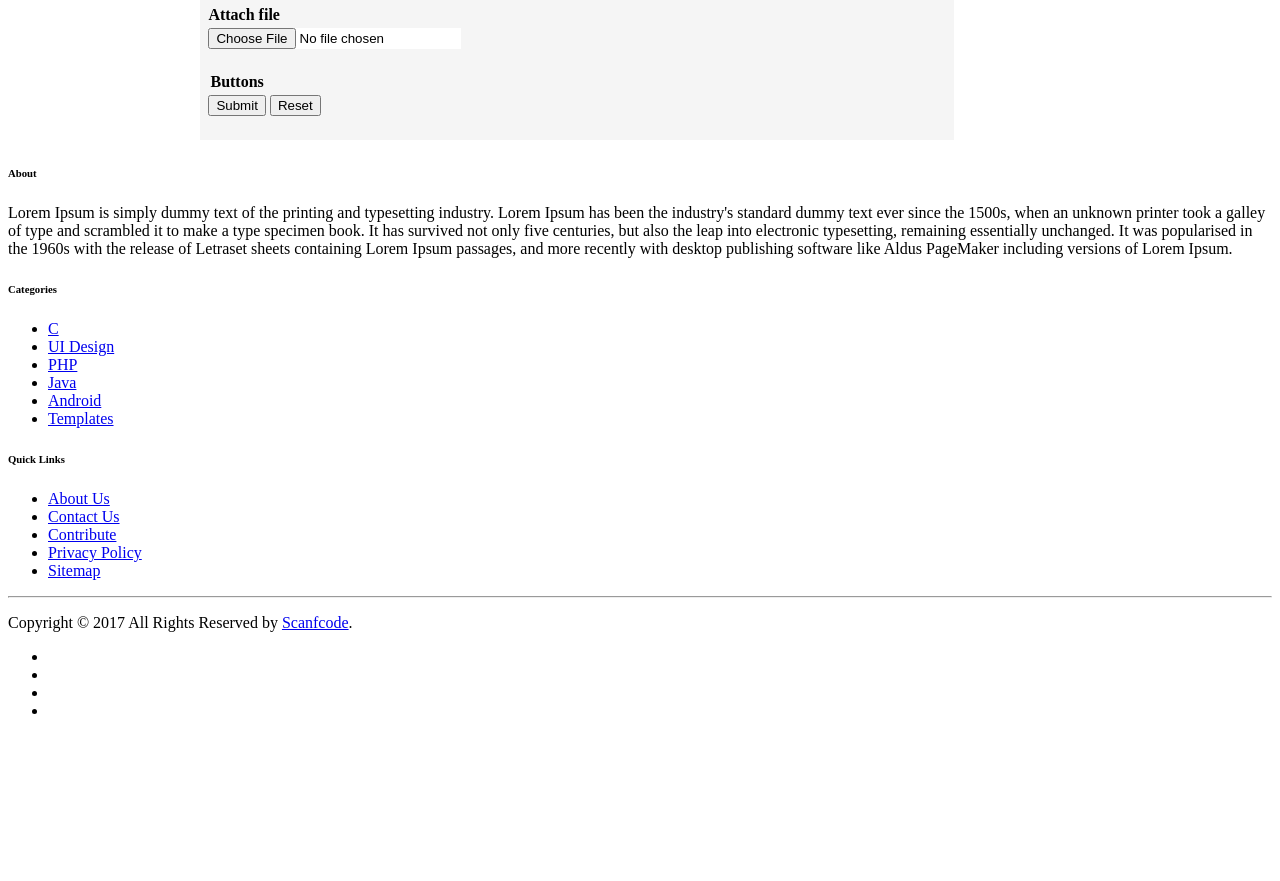
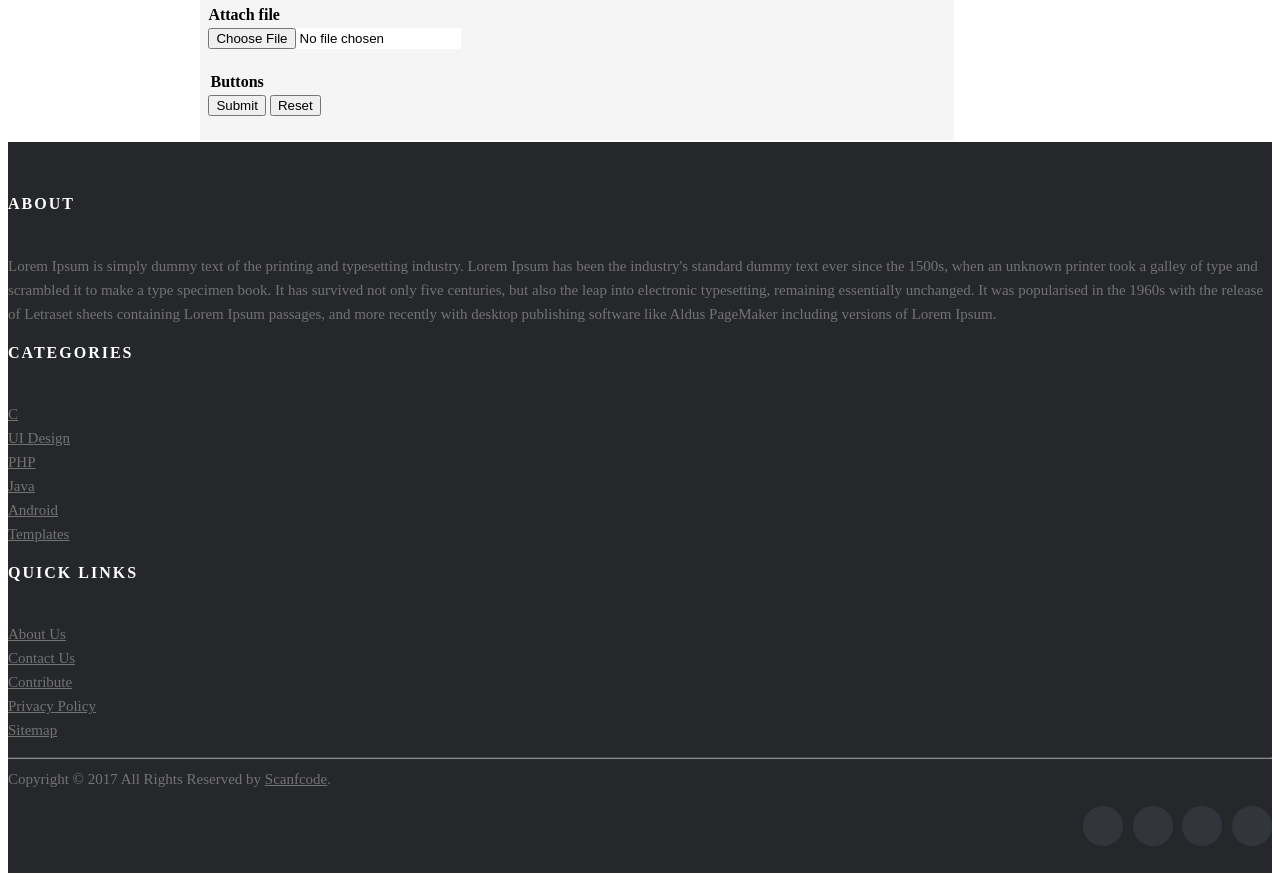
Before and after one commit to siddharthmalik225/pizza-form, a plain HTML site: page index.html in a window 1280 px wide. Shown: the part 1152-2033 px from the top of the page. Before the commit the page ends 1888 px from the top, so only its background shows below. Drawn offline with Linux system fonts and the light colour scheme.

Commit message:
added footer style inline

```diff
--- a/index.html
+++ b/index.html
@@ -1,5 +1,170 @@
 <html >
 <head>
+  <style>
+    .site-footer
+{
+  background-color:#26272b;
+  padding:45px 0 20px;
+  font-size:15px;
+  line-height:24px;
+  color:#737373;
+}
+.site-footer hr
+{
+  border-top-color:#bbb;
+  opacity:0.5
+}
+.site-footer hr.small
+{
+  margin:20px 0
+}
+.site-footer h6
+{
+  color:#fff;
+  font-size:16px;
+  text-transform:uppercase;
+  margin-top:5px;
+  letter-spacing:2px
+}
+.site-footer a
+{
+  color:#737373;
+}
+.site-footer a:hover
+{
+  color:#3366cc;
+  text-decoration:none;
+}
+.footer-links
+{
+  padding-left:0;
+  list-style:none
+}
+.footer-links li
+{
+  display:block
+}
+.footer-links a
+{
+  color:#737373
+}
+.footer-links a:active,.footer-links a:focus,.footer-links a:hover
+{
+  color:#3366cc;
+  text-decoration:none;
+}
+.footer-links.inline li
+{
+  display:inline-block
+}
+.site-footer .social-icons
+{
+  text-align:right
+}
+.site-footer .social-icons a
+{
+  width:40px;
+  height:40px;
+  line-height:40px;
+  margin-left:6px;
+  margin-right:0;
+  border-radius:100%;
+  background-color:#33353d
+}
+.copyright-text
+{
+  margin:0
+}
+@media (max-width:991px)
+{
+  .site-footer [class^=col-]
+  {
+    margin-bottom:30px
+  }
+}
+@media (max-width:767px)
+{
+  .site-footer
+  {
+    padding-bottom:0
+  }
+  .site-footer .copyright-text,.site-footer .social-icons
+  {
+    text-align:center
+  }
+}
+.social-icons
+{
+  padding-left:0;
+  margin-bottom:0;
+  list-style:none
+}
+.social-icons li
+{
+  display:inline-block;
+  margin-bottom:4px
+}
+.social-icons li.title
+{
+  margin-right:15px;
+  text-transform:uppercase;
+  color:#96a2b2;
+  font-weight:700;
+  font-size:13px
+}
+.social-icons a{
+  background-color:#eceeef;
+  color:#818a91;
+  font-size:16px;
+  display:inline-block;
+  line-height:44px;
+  width:44px;
+  height:44px;
+  text-align:center;
+  margin-right:8px;
+  border-radius:100%;
+  -webkit-transition:all .2s linear;
+  -o-transition:all .2s linear;
+  transition:all .2s linear
+}
+.social-icons a:active,.social-icons a:focus,.social-icons a:hover
+{
+  color:#fff;
+  background-color:#29aafe
+}
+.social-icons.size-sm a
+{
+  line-height:34px;
+  height:34px;
+  width:34px;
+  font-size:14px
+}
+.social-icons a.facebook:hover
+{
+  background-color:#3b5998
+}
+.social-icons a.twitter:hover
+{
+  background-color:#00aced
+}
+.social-icons a.linkedin:hover
+{
+  background-color:#007bb6
+}
+.social-icons a.dribbble:hover
+{
+  background-color:#ea4c89
+}
+@media (max-width:767px)
+{
+  .social-icons li.title
+  {
+    display:block;
+    margin-right:0;
+    font-weight:600
+  }
+}
+  </style>
 </head>
 <body >
 <table border="0"  cellpadding="5">
```
